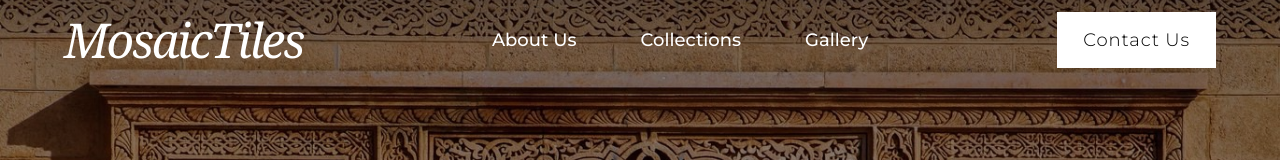
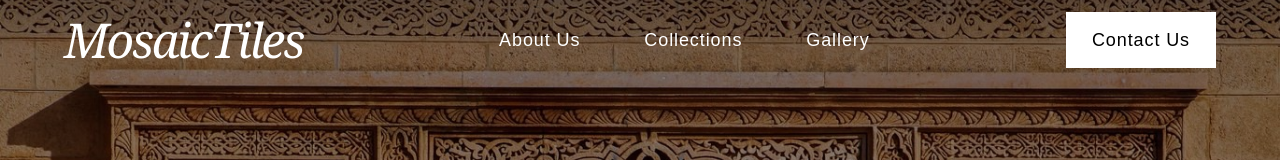
Before and after one commit to simocompsci/MosaicTiles, a Next.js app: page / in a window 1280 px wide. Shown: the top 160 px of the page. Built offline with nearby package versions, Linux system fonts and the light colour scheme.

Commit message:
some UI changes

```diff
--- a/app/components/NavBar.tsx
+++ b/app/components/NavBar.tsx
@@ -36,7 +36,7 @@ export default function Navbar() {
 
     return (
         <nav
-            className={`w-full fixed px-6 md:px-12 lg:px-16 transition-all duration-300 ease-in-out ${Montserratfont.className} ${isHome ? 'absolute top-0 left-0 z-50' : ''
+            className={`w-full fixed px-6 md:px-12 lg:px-16 transition-all duration-300 ease-in-out ${isHome ? 'absolute top-0 left-0 z-50' : ''
                 } ${isTransparent
                     ? 'bg-transparent border-transparent'
                     : 'bg-white border-b border-gray-300'
@@ -56,9 +56,9 @@ export default function Navbar() {
                 {/* Desktop Menu */}
                 <ul className={`hidden lg:flex items-center gap-16 text-lg transition-colors duration-300 ${isTransparent ? 'text-white' : 'text-black'
                     }`}>
-                    <li className={`cursor-pointer`}>About Us</li>
-                    <li className={`cursor-pointer`}>Collections</li>
-                    <li className={`cursor-pointer`}>Gallery</li>
+                    <li className={`cursor-pointer tracking-wider`}>About Us</li>
+                    <li className={`cursor-pointer tracking-wider`}>Collections</li>
+                    <li className={`cursor-pointer tracking-wider`}>Gallery</li>
                 </ul>
 
                 {/* Desktop Button */}
```
